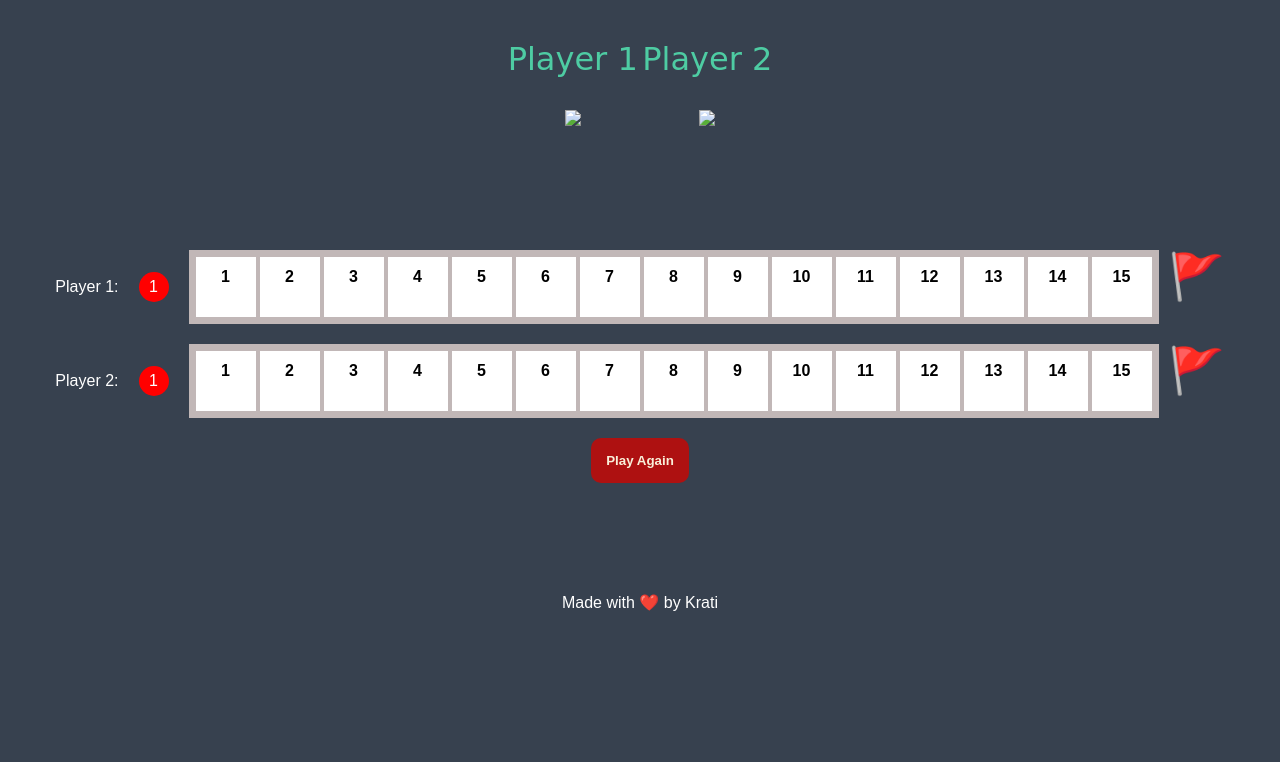
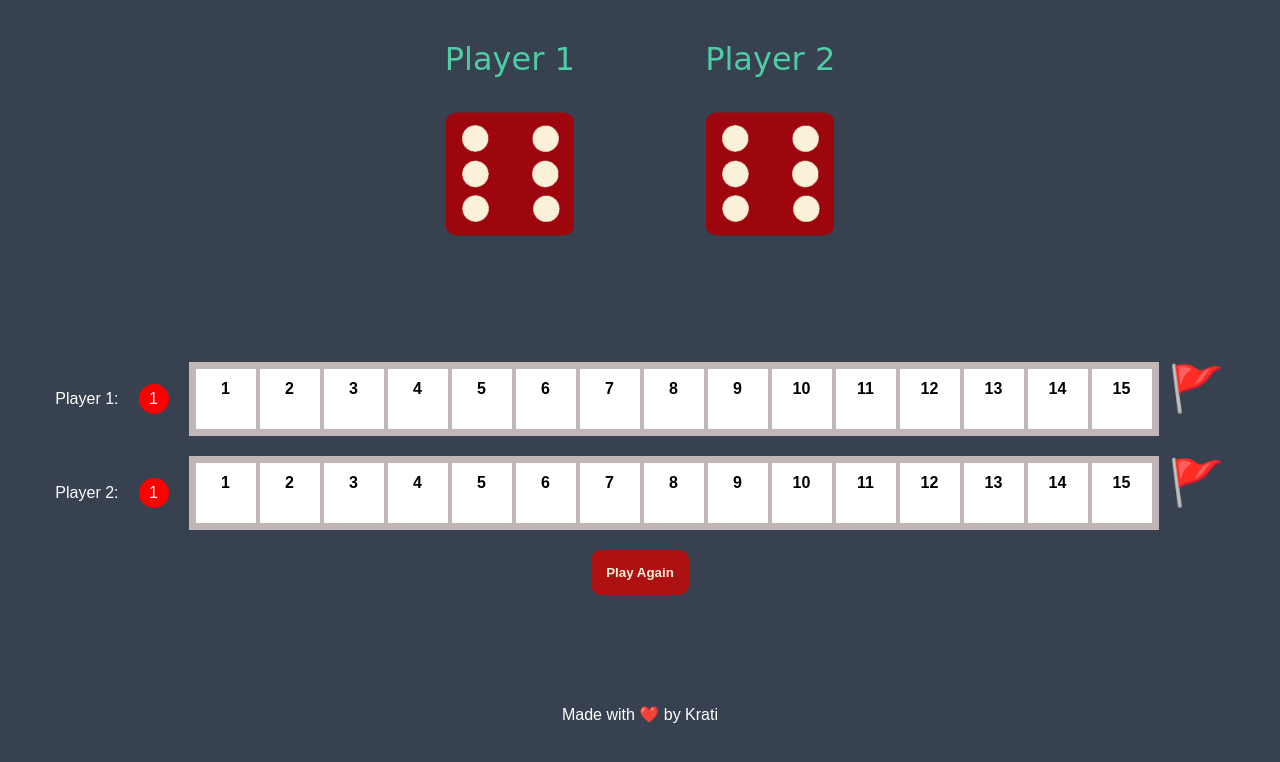
Before and after one commit to krati-madhwani/Rollzy-Game, a plain HTML site: page index.html in a window 1280 px wide. Drawn offline with Linux system fonts and the light colour scheme.

Commit message:
Update index.html

```diff
--- a/index.html
+++ b/index.html
@@ -10,11 +10,11 @@
     <div class="container">
         <div class="dice">
             <p>Player 1</p>
-            <img class="img1" src="./Dicee+Challenge+-+Starting+Files/images/dice6.png">
+            <img class="img1" src="./images/dice6.png">
         </div>
         <div class="dice">
             <p>Player 2</p>
-            <img class="img2" src="./Dicee+Challenge+-+Starting+Files/images/dice6.png">
+            <img class="img2" src="./images/dice6.png">
         </div>
     </div>
 
```
